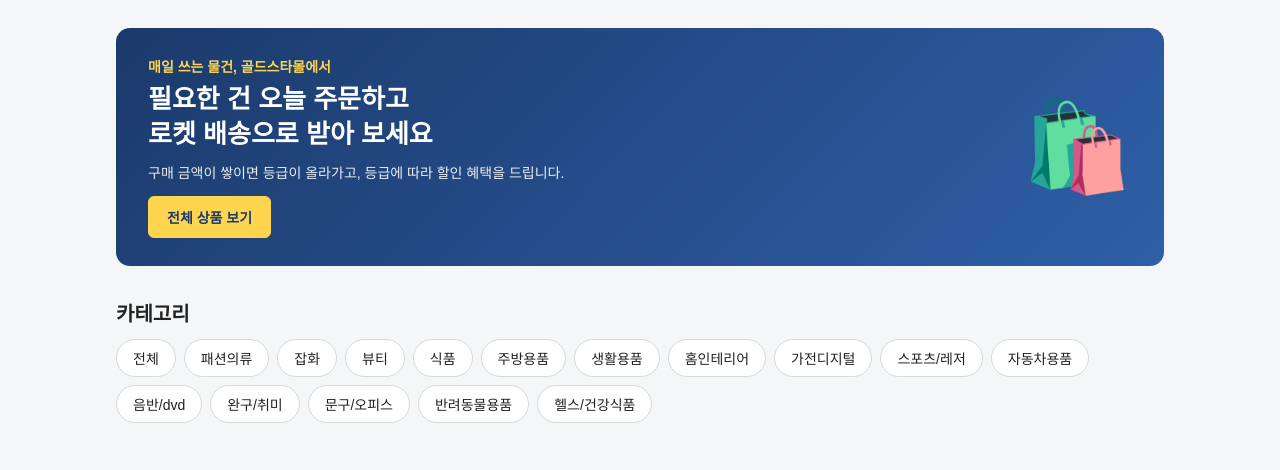
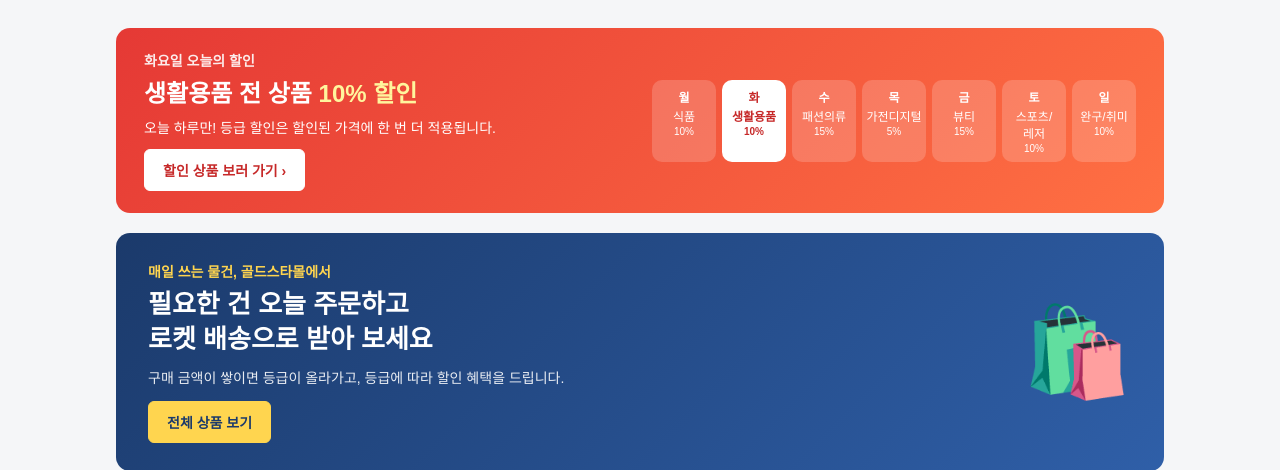
Before and after one commit to Goldstargreat/SpringFrameworkTermProject, a Spring Boot app: page / in a window 1280 px wide. Shown: the part 65-535 px from the top of the page. Run offline with Spring Boot 4, Linux system fonts and the light colour scheme; data that the repository does not hold is empty.

Commit message:
오늘의 할인 추가 : 요일별 카테고리 할인 (홈 배너, 주간 할인표, 할인 상품 섹션)
- DailyDeal enum : 요일마다 할인 카테고리와 할인율 (한국 날짜 기준)
- 상품 카드/상세/장바구니/바로 주문에 정가(줄 긋기), 할인율, 할인가 표시
- 장바구니 합계, 주문 금액을 할인가로 계산하고 등급 할인은 할인가에 한 번 더 적용
- 주문 시점의 할인가를 주문 상품 가격으로 저장

Co-Authored-By: Claude Opus 5.5 <noreply@anthropic.com>

```diff
--- a/src/main/java/kr/ac/kopo/gnuyog/goldstarmall/controller/HomeController.java
+++ b/src/main/java/kr/ac/kopo/gnuyog/goldstarmall/controller/HomeController.java
@@ -1,5 +1,6 @@
 package kr.ac.kopo.gnuyog.goldstarmall.controller;
 
+import kr.ac.kopo.gnuyog.goldstarmall.domain.DailyDeal;
 import kr.ac.kopo.gnuyog.goldstarmall.domain.Product;
 import kr.ac.kopo.gnuyog.goldstarmall.config.SessionConst;
 import kr.ac.kopo.gnuyog.goldstarmall.domain.Inquiry;
@@ -55,6 +56,10 @@ public class HomeController {
         }
 
         model.addAttribute("categories", productService.getCategories());
+        // 오늘의 할인 : 배너 문구, 주간 할인표(월~일), 할인 상품 섹션
+        model.addAttribute("todayDeal", DailyDeal.today());
+        model.addAttribute("weeklyDeals", DailyDeal.values());
+        model.addAttribute("dealProducts", productService.findTodayDealProducts());
         model.addAttribute("popularProducts", productService.findPopularProducts());
         model.addAttribute("fastDeliveryProducts", productService.findFastDeliveryProducts());
         model.addAttribute("newProducts", productService.findNewProducts());
--- a/src/main/java/kr/ac/kopo/gnuyog/goldstarmall/controller/OrderController.java
+++ b/src/main/java/kr/ac/kopo/gnuyog/goldstarmall/controller/OrderController.java
@@ -93,7 +93,7 @@ public class OrderController {
         model.addAttribute("option", option);
         model.addAttribute("quantity", count);
         // 등급 할인 : 상품 금액, 할인 금액, 결제 금액 (실제 계산은 주문할 때 OrderService 가 한다)
-        int originalPrice = product.getPrice() * count;
+        int originalPrice = product.getSalePrice() * count;  // 오늘의 할인이 적용된 판매 가격 기준
         int discount = member.getGrade().discountOf(originalPrice);
         model.addAttribute("originalPrice", originalPrice);
         model.addAttribute("discount", discount);
--- a/src/main/java/kr/ac/kopo/gnuyog/goldstarmall/domain/CartItem.java
+++ b/src/main/java/kr/ac/kopo/gnuyog/goldstarmall/domain/CartItem.java
@@ -42,10 +42,10 @@ public class CartItem {
     public CartItem() {
     }
 
-    // 이 항목의 금액 = 상품 가격 x 수량 (화면에서 cartItem.totalPrice 로 사용)
+    // 이 항목의 금액 = 오늘 판매 가격(오늘의 할인 적용) x 수량 (화면에서 cartItem.totalPrice 로 사용)
     public int getTotalPrice()
     {
-        return product.getPrice() * quantity;
+        return product.getSalePrice() * quantity;
     }
 
     // 담을 수 있는 재고 : 옵션을 골랐으면 그 옵션의 재고, 아니면 상품 재고
--- a/src/main/java/kr/ac/kopo/gnuyog/goldstarmall/service/OrderService.java
+++ b/src/main/java/kr/ac/kopo/gnuyog/goldstarmall/service/OrderService.java
@@ -81,7 +81,8 @@ public class OrderService {
             OrderItem orderItem = new OrderItem();
             orderItem.setProduct(product);
             orderItem.setOption(option);
-            orderItem.setOrderPrice(product.getPrice());
+            // 주문 가격 = 주문할 때의 판매 가격 (오늘의 할인 적용). 요일이 바뀌어도 주문 금액은 그대로 남는다
+            orderItem.setOrderPrice(product.getSalePrice());
             orderItem.setQuantity(cartItem.getQuantity());
             order.addOrderItem(orderItem);
 
@@ -126,7 +127,8 @@ public class OrderService {
         OrderItem orderItem = new OrderItem();
         orderItem.setProduct(product);
         orderItem.setOption(option);
-        orderItem.setOrderPrice(product.getPrice());
+        // 주문 가격 = 주문할 때의 판매 가격 (오늘의 할인 적용)
+        orderItem.setOrderPrice(product.getSalePrice());
         orderItem.setQuantity(quantity);
         order.addOrderItem(orderItem);
         applyGradeDiscount(order, member, orderItem.getTotalPrice());
--- a/src/main/resources/static/css/style.css
+++ b/src/main/resources/static/css/style.css
@@ -259,6 +259,122 @@ h2 {
 }
 
 /* ----- 상품 카드 ----- */
+/* ----- 오늘의 할인 : 할인율, 원래 가격, 배지, 홈 배너, 주간 할인표 ----- */
+.sale-rate {
+    margin-right: 4px;
+    color: #e53935;
+    font-weight: bold;
+}
+
+.product-price-origin {
+    margin-top: 4px;
+    font-size: 12px;
+    color: #999;
+}
+
+.detail-deal {
+    display: flex;
+    align-items: center;
+    gap: 8px;
+    margin: 8px 0 0;
+    color: #999;
+}
+
+.detail-deal .badge {
+    margin-top: 0;
+}
+
+.badge-deal {
+    background: #fdecec;
+    color: #c62828;
+}
+
+.deal-banner {
+    display: flex;
+    flex-wrap: wrap;
+    align-items: center;
+    justify-content: space-between;
+    gap: 16px;
+    margin-top: 20px;
+    padding: 22px 28px;
+    border-radius: 14px;
+    background: linear-gradient(135deg, #e53935, #ff7043);
+    color: #fff;
+}
+
+.deal-banner h2 {
+    margin: 4px 0 8px;
+    font-size: 24px;
+}
+
+.deal-banner h2 b {
+    color: #fff59d;
+}
+
+.deal-banner p {
+    margin: 0 0 12px;
+    font-size: 14px;
+}
+
+.deal-banner .deal-banner-sub {
+    margin: 0;
+    font-weight: bold;
+    opacity: 0.9;
+}
+
+.deal-banner .btn {
+    background: #fff;
+    border-color: #fff;
+    color: #c62828;
+    font-weight: bold;
+}
+
+.deal-week {
+    display: flex;
+    gap: 6px;
+    margin: 0;
+    padding: 0;
+    list-style: none;
+}
+
+.deal-week li {
+    display: flex;
+    flex-direction: column;
+    align-items: center;
+    width: 64px;
+    padding: 8px 4px;
+    border-radius: 10px;
+    background: rgba(255, 255, 255, 0.18);
+    font-size: 12px;
+    text-align: center;
+}
+
+.deal-week li.today {
+    background: #fff;
+    color: #c62828;
+    font-weight: bold;
+}
+
+.deal-week li span {
+    margin: 2px 0;
+    word-break: keep-all;
+}
+
+@media (max-width: 600px) {
+    .deal-banner {
+        padding: 18px;
+    }
+
+    .deal-week {
+        width: 100%;
+        overflow-x: auto;
+    }
+
+    .deal-week li {
+        flex: 0 0 56px;
+    }
+}
+
 /* ----- 홈 화면 : 배너, 섹션 ----- */
 .home-banner {
     display: flex;
--- a/src/main/resources/templates/admin/products.html
+++ b/src/main/resources/templates/admin/products.html
@@ -57,7 +57,9 @@
                 <td th:text="${p.category}">카테고리</td>
                 <td>
                     <form th:action="@{/admin/products/{id}/update(id=${p.id})}" method="post" class="inline-form">
-                        <input type="number" name="price" th:value="${p.price}" min="1" required class="price-input">
+                        <!-- 정가를 입력한다. 오늘의 할인 카테고리면 손님에게는 할인가로 팔린다 -->
+                        <input type="number" name="price" th:value="${p.price}" min="1" required class="price-input"
+                               th:title="${p.onSale} ? '오늘의 할인 ' + ${p.saleRate} + '% : 판매가 ' + ${p.salePrice} + '원' : null">
                         <!-- 옵션 상품은 재고가 옵션 재고의 합계라 여기서 바꿀 수 없다 (readonly : 값은 그대로 보낸다) -->
                         <input type="number" name="stock" th:value="${p.stock}" min="0" required class="qty-input"
                                th:readonly="${p.hasOptions}" th:title="${p.hasOptions} ? '옵션별 재고의 합계입니다' : null">
--- a/src/main/resources/templates/fragments/layout.html
+++ b/src/main/resources/templates/fragments/layout.html
@@ -65,8 +65,13 @@
     </div>
     <div class="product-category" th:text="${p.category}">카테고리</div>
     <div class="product-name" th:text="${p.name}">상품명</div>
+    <!-- 오늘의 할인 상품이면 원래 가격에 줄을 긋고 할인율, 할인가를 보여 준다 -->
+    <div class="product-price-origin" th:if="${p.onSale}">
+        <del th:text="${#numbers.formatInteger(p.price, 1, 'COMMA')} + '원'">10,000원</del>
+    </div>
     <div class="product-price">
-        <b th:text="${#numbers.formatInteger(p.price, 1, 'COMMA')}">10,000</b>원
+        <span class="sale-rate" th:if="${p.onSale}" th:text="${p.saleRate} + '%'">10%</span>
+        <b th:text="${#numbers.formatInteger(p.salePrice, 1, 'COMMA')}">10,000</b>원
     </div>
     <div class="badge badge-soldout" th:if="${p.stock == 0}">품절</div>
     <!-- 1 ~ 2개 남았을 때만 남은 개수를 보여 준다 (Product.LOW_STOCK_LIMIT) -->
@@ -74,6 +79,7 @@
          th:text="'품절 임박 ' + ${p.stock} + '개 남음'">품절 임박</div>
     <!-- 로켓 배송 : 관리자가 상품관리에서 켠 상품만 (품절이면 붙이지 않는다) -->
     <div class="badge badge-rocket" th:if="${p.showFastDelivery}">로켓 배송</div>
+    <div class="badge badge-deal" th:if="${p.onSale}">오늘의 할인</div>
 </a>
 
 <!-- 성공/오류 메시지를 보여 주는 조각 -->
--- a/src/main/resources/templates/home.html
+++ b/src/main/resources/templates/home.html
@@ -11,6 +11,27 @@
 
 <main class="container">
     <div th:replace="~{fragments/layout :: messages}"></div>
+
+    <!-- 오늘의 할인 배너 : 요일마다 한 카테고리 할인 (DailyDeal) -->
+    <section class="deal-banner">
+        <div class="deal-banner-text">
+            <p class="deal-banner-sub" th:text="${todayDeal.dayLabel} + '요일 오늘의 할인'">화요일 오늘의 할인</p>
+            <h2>
+                <span th:text="${todayDeal.category}">생활용품</span> 전 상품
+                <b th:text="${todayDeal.rate} + '% 할인'">10% 할인</b>
+            </h2>
+            <p>오늘 하루만! 등급 할인은 할인된 가격에 한 번 더 적용됩니다.</p>
+            <a class="btn" th:href="@{/products(category=${todayDeal.category})}">할인 상품 보러 가기 &rsaquo;</a>
+        </div>
+        <!-- 주간 할인표 : 오늘 칸에 색을 칠한다 -->
+        <ol class="deal-week">
+            <li th:each="d : ${weeklyDeals}" th:classappend="${d.today} ? 'today'">
+                <b th:text="${d.dayLabel}">월</b>
+                <span th:text="${d.category}">식품</span>
+                <small th:text="${d.rate} + '%'">10%</small>
+            </li>
+        </ol>
+    </section>
 
     <!-- 배너 -->
     <section class="home-banner">
@@ -32,6 +53,17 @@
         <div class="category-bar">
             <a th:href="@{/products}">전체</a>
             <a th:each="c : ${categories}" th:href="@{/products(category=${c})}" th:text="${c}">카테고리</a>
+        </div>
+    </section>
+
+    <!-- 오늘의 할인 상품 -->
+    <section class="home-section" th:if="${!dealProducts.isEmpty()}">
+        <div class="home-section-head">
+            <h2 th:text="'🏷️ 오늘의 할인 : ' + ${todayDeal.category} + ' ' + ${todayDeal.rate} + '%'">🏷️ 오늘의 할인</h2>
+            <a th:href="@{/products(category=${todayDeal.category})}">더 보기 &rsaquo;</a>
+        </div>
+        <div class="product-grid">
+            <th:block th:each="p : ${dealProducts}"><a th:replace="~{fragments/layout :: productCard(${p})}"></a></th:block>
         </div>
     </section>
 
--- a/src/main/resources/templates/order/direct.html
+++ b/src/main/resources/templates/order/direct.html
@@ -23,7 +23,9 @@
             <div class="product-name" th:text="${product.name}">상품명</div>
             <div class="option-name" th:if="${option != null}" th:text="'옵션: ' + ${option.name}">옵션: 15인치 / 화이트</div>
             <p class="guide">
-                <span th:text="${#numbers.formatInteger(product.price, 1, 'COMMA')}">0</span>원
+                <del th:if="${product.onSale}" th:text="${#numbers.formatInteger(product.price, 1, 'COMMA')} + '원'">10,000원</del>
+                <span th:text="${#numbers.formatInteger(product.salePrice, 1, 'COMMA')}">0</span>원
+                <span class="sale-rate" th:if="${product.onSale}" th:text="'(오늘의 할인 ' + ${product.saleRate} + '%)'">(오늘의 할인 10%)</span>
                 × <b th:text="${quantity}">1</b>개
                 · <a th:href="@{/products/{id}(id=${product.id})}">수량 변경</a>
             </p>
```
Also changed, not shown: src/main/java/kr/ac/kopo/gnuyog/goldstarmall/domain/DailyDeal.java (added, +74 -0 lines), src/main/java/kr/ac/kopo/gnuyog/goldstarmall/domain/Product.java (+16 -0 lines), src/main/java/kr/ac/kopo/gnuyog/goldstarmall/service/ProductService.java (+15 -0 lines), src/main/resources/templates/cart/list.html (+7 -1 lines), src/main/resources/templates/product/detail.html (+8 -2 lines).
